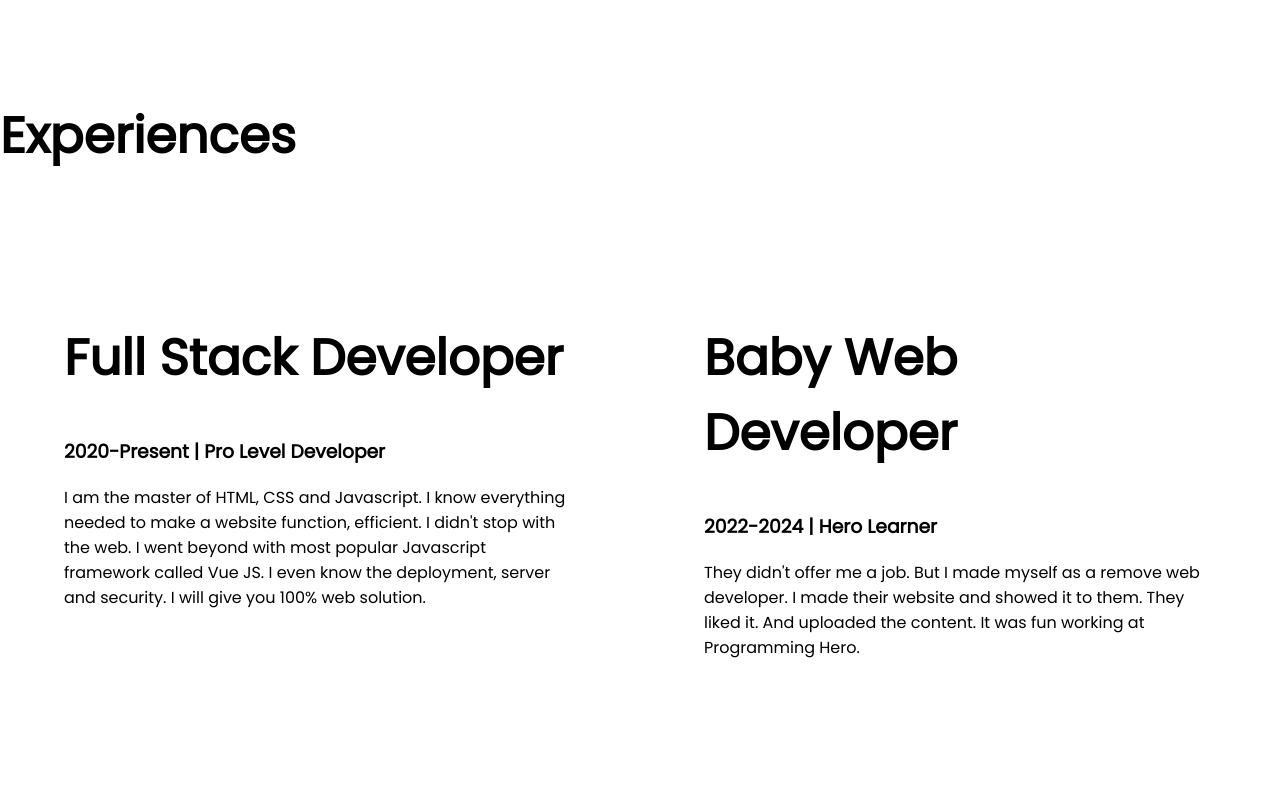
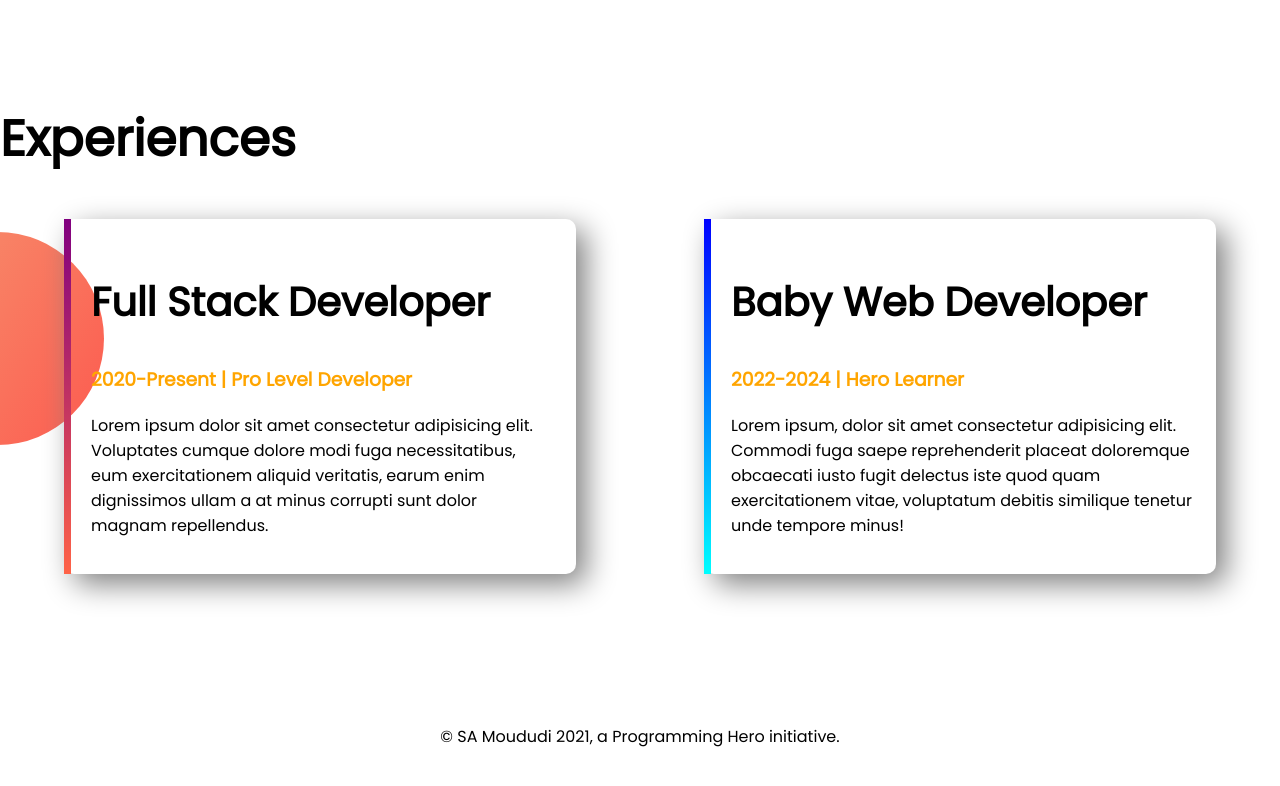
Before and after one commit to samoudud/developer-portfolio, a plain HTML site: page index.html in a window 1280 px wide. Shown: the part 1209-1995 px from the top of the page. After the commit the page ends 1974 px from the top, so only its background shows below. Drawn offline with Linux system fonts and the light colour scheme.

Commit message:
footer and experience added

```diff
--- a/css/style.css
+++ b/css/style.css
@@ -4,6 +4,9 @@
 }
 h1{
     font-size: 50px;
+}
+h2 {
+    font-size: 40px;
 }
 .orange{
     color: orange;
@@ -36,3 +39,32 @@
     background-repeat: no-repeat;
     background-position: right;
 }
+.experience-area{
+    background-image: url(/image/exp-bg.png);
+    background-repeat: no-repeat;
+    background-position: left;
+    margin-bottom: 150px;
+
+}
+.experience-item {
+    width: 40%;
+    margin-left: 5%;
+    margin-right: 5%;
+    padding: 20px;
+    border-radius: 10px;
+    box-shadow: 10px 10px 30px gray;
+}
+#web-dev-experience{
+    border-left: 7px solid;
+    border-image: linear-gradient(blue, cyan);
+    border-image-slice: 1;
+}
+
+#full-stack-experience{
+    border-left: 7px solid;
+    border-image: linear-gradient(purple, tomato);
+    border-image-slice: 1;
+}
+footer p{
+    text-align: center;
+}
--- a/index.html
+++ b/index.html
@@ -52,23 +52,25 @@
     <section class="experience-area">
         <h1>Experiences</h1>
         <div class="flexible-container">
-            <div class="half-width">
-                <h1>Full Stack Developer</h1>
-                <h3>2020-Present | Pro Level Developer</h3>
-                <p>I am the master of HTML, CSS and Javascript. I know everything needed to make a website function,
-                    efficient. I didn't stop with the web. I went beyond with most popular Javascript framework called
-                    Vue
-                    JS. I even know the deployment, server and security. I will give you 100% web solution.</p>
+            <div id="full-stack-experience" class="experience-item">
+                <h2>Full Stack Developer</h2>
+                <h3 class="orange">2020-Present | Pro Level Developer</h3>
+                <p>Lorem ipsum dolor sit amet consectetur adipisicing elit. Voluptates cumque dolore modi fuga
+                    necessitatibus, eum exercitationem aliquid veritatis, earum enim dignissimos ullam a at minus
+                    corrupti sunt dolor magnam repellendus.</p>
             </div>
-            <div class="half-width">
-                <h1>Baby Web Developer</h1>
-                <h3>2022-2024 | Hero Learner</h3>
-                <p>They didn't offer me a job. But I made myself as a remove web developer. I made their website and
-                    showed
-                    it to them. They liked it. And uploaded the content. It was fun working at Programming Hero.</p>
+            <div id="web-dev-experience" class="experience-item">
+                <h2>Baby Web Developer</h2>
+                <h3 class="orange">2022-2024 | Hero Learner</h3>
+                <p>Lorem ipsum, dolor sit amet consectetur adipisicing elit. Commodi fuga saepe reprehenderit placeat
+                    doloremque obcaecati iusto fugit delectus iste quod quam exercitationem vitae, voluptatum debitis
+                    similique tenetur unde tempore minus!</p>
             </div>
         </div>
     </section>
+    <footer>
+        <p>© SA Moududi 2021, a Programming Hero initiative.</p>
+    </footer>
 
 
 </body>
```
Also changed, not shown: image/mbg.jpg (deleted), image/my-bg.png (deleted), image/my-bg2.png (deleted).
